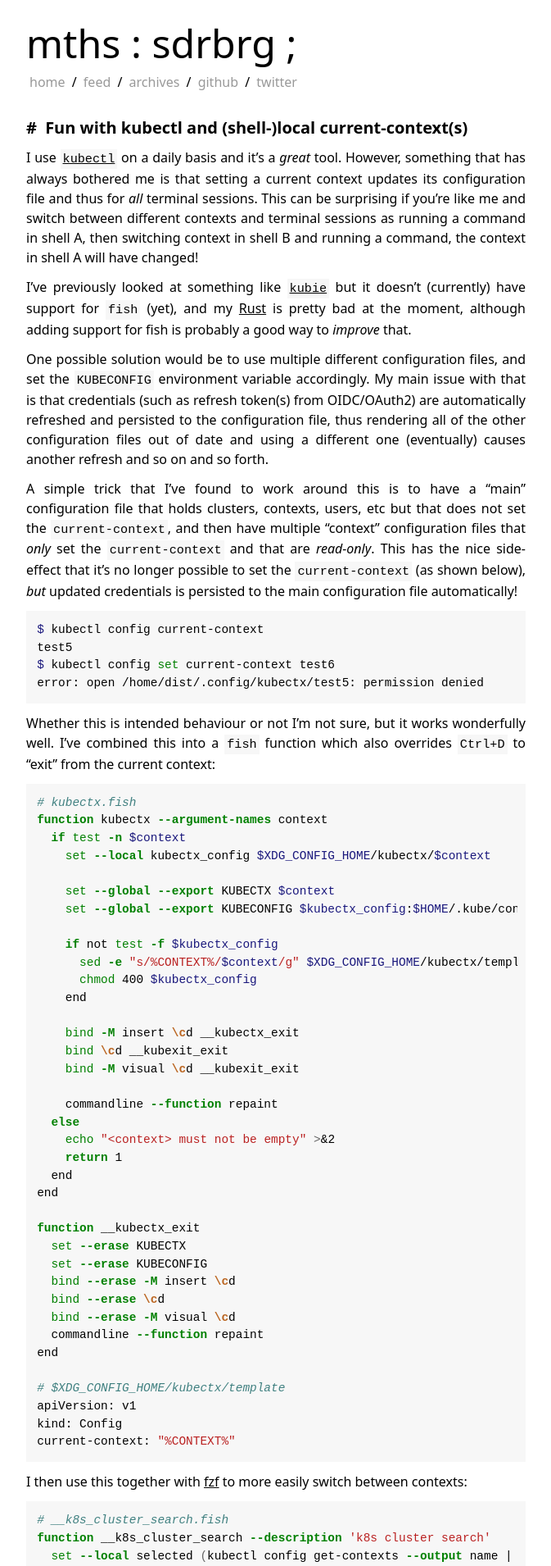
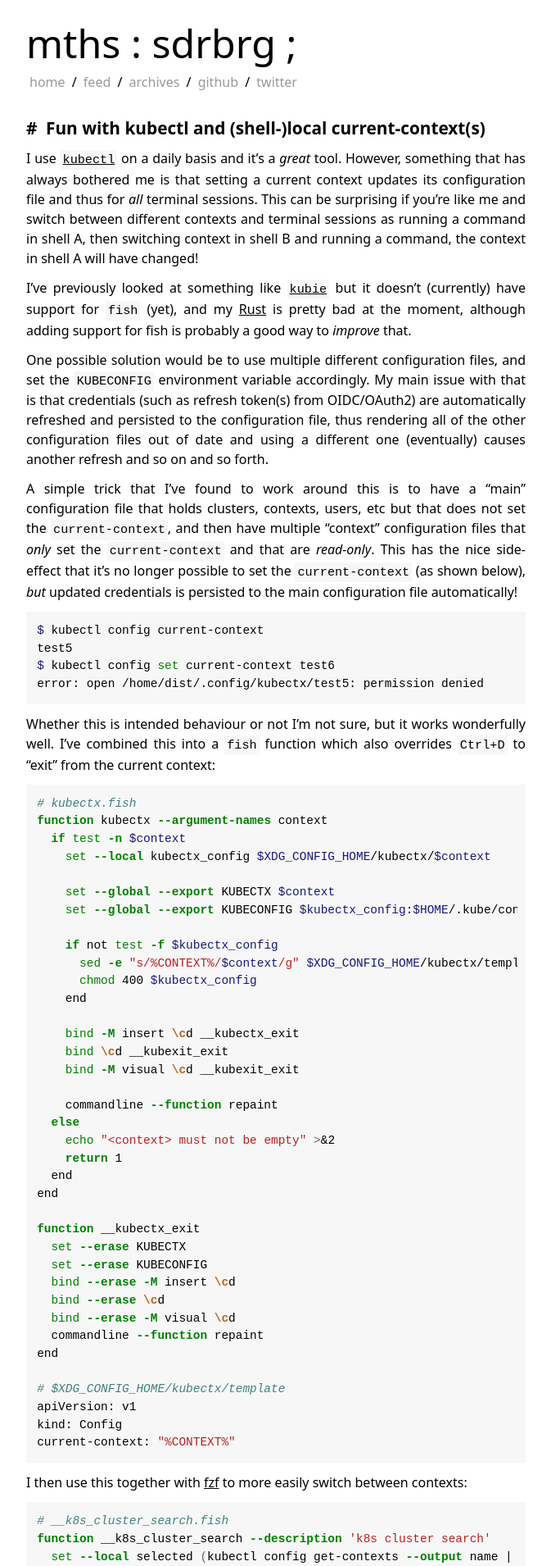
Before and after one commit to mthssdrbrg/mthssdrbrg.github.io, a Jekyll site: the page built from index.html, in a window 1280 px wide. Shown: the top 1910 px of the page at 82% size, without its empty margins (303-976 px from the left). Built offline with Jekyll 4.4.1, drawn with Linux system fonts in a browser that asks for light colours; the list of posts is cut into pages by our own code.

Commit message:
Slightly larger font-size for post title

```diff
--- a/_sass/_layout.scss
+++ b/_sass/_layout.scss
@@ -49,7 +49,7 @@ $normal-screen: (
 
   #content {
     h3 {
-      font-size: 1.25em;
+      font-size: 1.3em;
 
       a {
         text-decoration: none;
```
